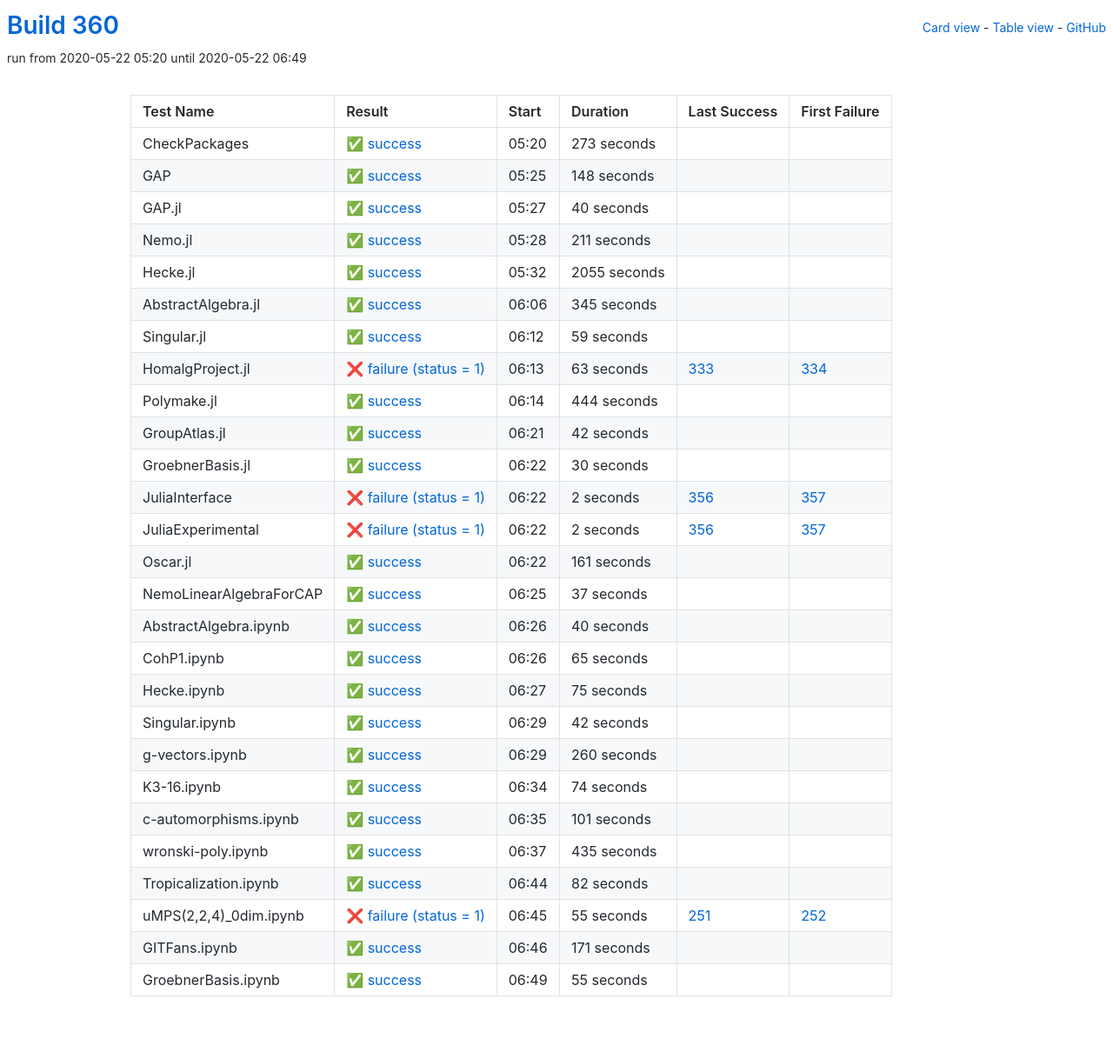
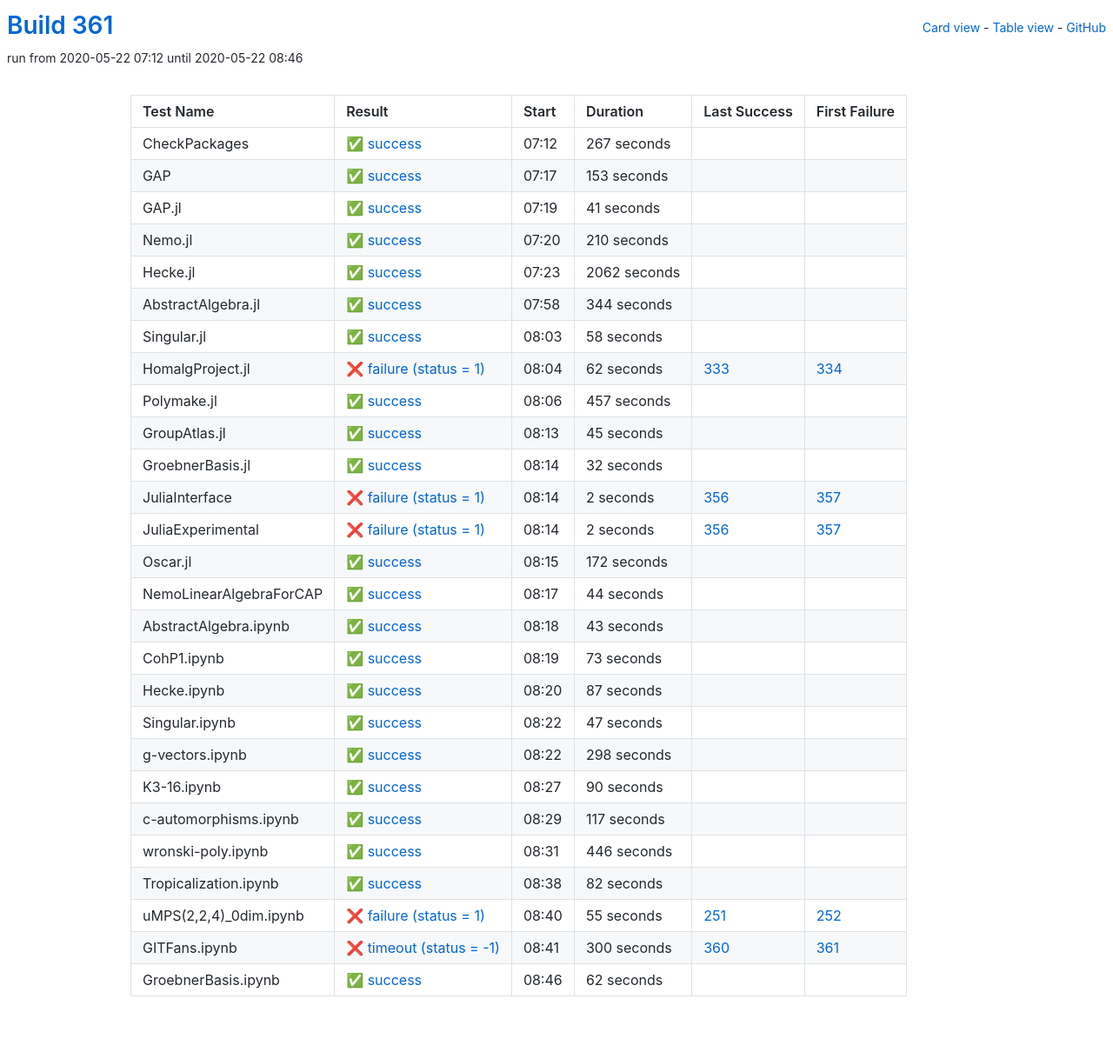
Before and after one commit to oscar-system/oscar-ci-status-1.4, a Jekyll site: the page built from table.html, in a window 1280 px wide. Shown: the whole page at 87% size. Built offline with Jekyll 4.4.1, drawn with Linux system fonts in a browser that asks for light colours.

Commit message:
Build 361

```diff
--- a/_data/ci.yml
+++ b/_data/ci.yml
@@ -1,137 +1,137 @@
-build: 360
-build_url: https://oscarci.mathematik.uni-kl.de/job/oscar-julia-1.4/360/
+build: 361
+build_url: https://oscarci.mathematik.uni-kl.de/job/oscar-julia-1.4/361/
 job: oscar-julia-1.4
 tests:
-- duration: 273
+- duration: 267
   exitcode: 0
   first_failure: false
   first_failure_url: null
   id: checkpackages
   last_success: false
   last_success_url: null
-  log: https://oscarci.mathematik.uni-kl.de/job/oscar-julia-1.4/360/artifact/logs/build-360/CheckPackages.log
+  log: https://oscarci.mathematik.uni-kl.de/job/oscar-julia-1.4/361/artifact/logs/build-361/CheckPackages.log
   name: CheckPackages
-  start: 2020-05-22 05:20
+  start: 2020-05-22 07:12
   status: success
   success: true
-- duration: 148
+- duration: 153
   exitcode: 0
   first_failure: false
   first_failure_url: null
   id: gap
   last_success: false
   last_success_url: null
-  log: https://oscarci.mathematik.uni-kl.de/job/oscar-julia-1.4/360/artifact/logs/build-360/GAP.log
+  log: https://oscarci.mathematik.uni-kl.de/job/oscar-julia-1.4/361/artifact/logs/build-361/GAP.log
   name: GAP
-  start: 2020-05-22 05:25
+  start: 2020-05-22 07:17
   status: success
   success: true
-- duration: 40
+- duration: 41
   exitcode: 0
   first_failure: false
   first_failure_url: null
   id: gap-jl
   last_success: false
   last_success_url: null
-  log: https://oscarci.mathematik.uni-kl.de/job/oscar-julia-1.4/360/artifact/logs/build-360/GAP.jl.log
+  log: https://oscarci.mathematik.uni-kl.de/job/oscar-julia-1.4/361/artifact/logs/build-361/GAP.jl.log
   name: GAP.jl
-  start: 2020-05-22 05:27
+  start: 2020-05-22 07:19
   status: success
   success: true
-- duration: 211
+- duration: 210
   exitcode: 0
   first_failure: false
   first_failure_url: null
   id: nemo-jl
   last_success: false
   last_success_url: null
-  log: https://oscarci.mathematik.uni-kl.de/job/oscar-julia-1.4/360/artifact/logs/build-360/Nemo.jl.log
+  log: https://oscarci.mathematik.uni-kl.de/job/oscar-julia-1.4/361/artifact/logs/build-361/Nemo.jl.log
   name: Nemo.jl
-  start: 2020-05-22 05:28
+  start: 2020-05-22 07:20
   status: success
   success: true
-- duration: 2055
+- duration: 2062
   exitcode: 0
   first_failure: false
   first_failure_url: null
   id: hecke-jl
   last_success: false
   last_success_url: null
-  log: https://oscarci.mathematik.uni-kl.de/job/oscar-julia-1.4/360/artifact/logs/build-360/Hecke.jl.log
+  log: https://oscarci.mathematik.uni-kl.de/job/oscar-julia-1.4/361/artifact/logs/build-361/Hecke.jl.log
   name: Hecke.jl
-  start: 2020-05-22 05:32
+  start: 2020-05-22 07:23
   status: success
   success: true
-- duration: 345
+- duration: 344
   exitcode: 0
   first_failure: false
   first_failure_url: null
   id: abstractalgebra-jl
   last_success: false
   last_success_url: null
-  log: https://oscarci.mathematik.uni-kl.de/job/oscar-julia-1.4/360/artifact/logs/build-360/AbstractAlgebra.jl.log
+  log: https://oscarci.mathematik.uni-kl.de/job/oscar-julia-1.4/361/artifact/logs/build-361/AbstractAlgebra.jl.log
   name: AbstractAlgebra.jl
-  start: 2020-05-22 06:06
+  start: 2020-05-22 07:58
   status: success
   success: true
-- duration: 59
+- duration: 58
   exitcode: 0
   first_failure: false
   first_failure_url: null
   id: singular-jl
   last_success: false
   last_success_url: null
-  log: https://oscarci.mathematik.uni-kl.de/job/oscar-julia-1.4/360/artifact/logs/build-360/Singular.jl.log
+  log: https://oscarci.mathematik.uni-kl.de/job/oscar-julia-1.4/361/artifact/logs/build-361/Singular.jl.log
   name: Singular.jl
-  start: 2020-05-22 06:12
+  start: 2020-05-22 08:03
   status: success
   success: true
-- duration: 63
+- duration: 62
   exitcode: 1
   first_failure: 334
   first_failure_url: https://oscarci.mathematik.uni-kl.de/job/oscar-julia-1.4/334/
   id: homalgproject-jl
   last_success: 333
   last_success_url: https://oscarci.mathematik.uni-kl.de/job/oscar-julia-1.4/333/
-  log: https://oscarci.mathematik.uni-kl.de/job/oscar-julia-1.4/360/artifact/logs/build-360/HomalgProject.jl.log
+  log: https://oscarci.mathematik.uni-kl.de/job/oscar-julia-1.4/361/artifact/logs/build-361/HomalgProject.jl.log
   name: HomalgProject.jl
-  start: 2020-05-22 06:13
+  start: 2020-05-22 08:04
   status: failure
   success: false
-- duration: 444
+- duration: 457
   exitcode: 0
   first_failure: false
   first_failure_url: null
   id: polymake-jl
   last_success: false
   last_success_url: null
-  log: https://oscarci.mathematik.uni-kl.de/job/oscar-julia-1.4/360/artifact/logs/build-360/Polymake.jl.log
+  log: https://oscarci.mathematik.uni-kl.de/job/oscar-julia-1.4/361/artifact/logs/build-361/Polymake.jl.log
   name: Polymake.jl
-  start: 2020-05-22 06:14
+  start: 2020-05-22 08:06
   status: success
   success: true
-- duration: 42
+- duration: 45
   exitcode: 0
   first_failure: false
   first_failure_url: null
   id: groupatlas-jl
   last_success: false
   last_success_url: null
-  log: https://oscarci.mathematik.uni-kl.de/job/oscar-julia-1.4/360/artifact/logs/build-360/GroupAtlas.jl.log
+  log: https://oscarci.mathematik.uni-kl.de/job/oscar-julia-1.4/361/artifact/logs/build-361/GroupAtlas.jl.log
   name: GroupAtlas.jl
-  start: 2020-05-22 06:21
+  start: 2020-05-22 08:13
   status: success
   success: true
-- duration: 30
+- duration: 32
   exitcode: 0
   first_failure: false
   first_failure_url: null
   id: groebnerbasis-jl
   last_success: false
   last_success_url: null
-  log: https://oscarci.mathematik.uni-kl.de/job/oscar-julia-1.4/360/artifact/logs/build-360/GroebnerBasis.jl.log
+  log: https://oscarci.mathematik.uni-kl.de/job/oscar-julia-1.4/361/artifact/logs/build-361/GroebnerBasis.jl.log
   name: GroebnerBasis.jl
-  start: 2020-05-22 06:22
+  start: 2020-05-22 08:14
   status: success
   success: true
 - duration: 2
@@ -141,9 +141,9 @@ tests:
   id: juliainterface
   last_success: 356
   last_success_url: https://oscarci.mathematik.uni-kl.de/job/oscar-julia-1.4/356/
-  log: https://oscarci.mathematik.uni-kl.de/job/oscar-julia-1.4/360/artifact/logs/build-360/JuliaInterface.log
+  log: https://oscarci.mathematik.uni-kl.de/job/oscar-julia-1.4/361/artifact/logs/build-361/JuliaInterface.log
   name: JuliaInterface
-  start: 2020-05-22 06:22
+  start: 2020-05-22 08:14
   status: failure
   success: false
 - duration: 2
@@ -153,129 +153,129 @@ tests:
   id: juliaexperimental
   last_success: 356
   last_success_url: https://oscarci.mathematik.uni-kl.de/job/oscar-julia-1.4/356/
-  log: https://oscarci.mathematik.uni-kl.de/job/oscar-julia-1.4/360/artifact/logs/build-360/JuliaExperimental.log
+  log: https://oscarci.mathematik.uni-kl.de/job/oscar-julia-1.4/361/artifact/logs/build-361/JuliaExperimental.log
   name: JuliaExperimental
-  start: 2020-05-22 06:22
+  start: 2020-05-22 08:14
   status: failure
   success: false
-- duration: 161
+- duration: 172
   exitcode: 0
   first_failure: false
   first_failure_url: null
   id: oscar-jl
   last_success: false
   last_success_url: null
-  log: https://oscarci.mathematik.uni-kl.de/job/oscar-julia-1.4/360/artifact/logs/build-360/Oscar.jl.log
+  log: https://oscarci.mathematik.uni-kl.de/job/oscar-julia-1.4/361/artifact/logs/build-361/Oscar.jl.log
   name: Oscar.jl
-  start: 2020-05-22 06:22
+  start: 2020-05-22 08:15
   status: success
   success: true
-- duration: 37
+- duration: 44
   exitcode: 0
   first_failure: false
   first_failure_url: null
   id: nemolinearalgebraforcap
   last_success: false
   last_success_url: null
-  log: https://oscarci.mathematik.uni-kl.de/job/oscar-julia-1.4/360/artifact/logs/build-360/NemoLinearAlgebraForCAP.log
+  log: https://oscarci.mathematik.uni-kl.de/job/oscar-julia-1.4/361/artifact/logs/build-361/NemoLinearAlgebraForCAP.log
   name: NemoLinearAlgebraForCAP
-  start: 2020-05-22 06:25
+  start: 2020-05-22 08:17
   status: success
   success: true
-- duration: 40
+- duration: 43
   exitcode: 0
   first_failure: false
   first_failure_url: null
   id: abstractalgebra-ipynb
   last_success: false
   last_success_url: null
-  log: https://oscarci.mathematik.uni-kl.de/job/oscar-julia-1.4/360/artifact/logs/build-360/AbstractAlgebra.ipynb.log
+  log: https://oscarci.mathematik.uni-kl.de/job/oscar-julia-1.4/361/artifact/logs/build-361/AbstractAlgebra.ipynb.log
   name: AbstractAlgebra.ipynb
-  start: 2020-05-22 06:26
+  start: 2020-05-22 08:18
   status: success
   success: true
-- duration: 65
+- duration: 73
   exitcode: 0
   first_failure: false
   first_failure_url: null
   id: cohp1-ipynb
   last_success: false
   last_success_url: null
-  log: https://oscarci.mathematik.uni-kl.de/job/oscar-julia-1.4/360/artifact/logs/build-360/CohP1.ipynb.log
+  log: https://oscarci.mathematik.uni-kl.de/job/oscar-julia-1.4/361/artifact/logs/build-361/CohP1.ipynb.log
   name: CohP1.ipynb
-  start: 2020-05-22 06:26
+  start: 2020-05-22 08:19
   status: success
   success: true
-- duration: 75
+- duration: 87
   exitcode: 0
   first_failure: false
   first_failure_url: null
   id: hecke-ipynb
   last_success: false
   last_success_url: null
-  log: https://oscarci.mathematik.uni-kl.de/job/oscar-julia-1.4/360/artifact/logs/build-360/Hecke.ipynb.log
+  log: https://oscarci.mathematik.uni-kl.de/job/oscar-julia-1.4/361/artifact/logs/build-361/Hecke.ipynb.log
   name: Hecke.ipynb
-  start: 2020-05-22 06:27
+  start: 2020-05-22 08:20
   status: success
   success: true
-- duration: 42
+- duration: 47
   exitcode: 0
   first_failure: false
   first_failure_url: null
   id: singular-ipynb
   last_success: false
   last_success_url: null
-  log: https://oscarci.mathematik.uni-kl.de/job/oscar-julia-1.4/360/artifact/logs/build-360/Singular.ipynb.log
+  log: https://oscarci.mathematik.uni-kl.de/job/oscar-julia-1.4/361/artifact/logs/build-361/Singular.ipynb.log
   name: Singular.ipynb
-  start: 2020-05-22 06:29
+  start: 2020-05-22 08:22
   status: success
   success: true
-- duration: 260
+- duration: 298
   exitcode: 0
   first_failure: false
   first_failure_url: null
   id: g-vectors-ipynb
   last_success: false
   last_success_url: null
-  log: https://oscarci.mathematik.uni-kl.de/job/oscar-julia-1.4/360/artifact/logs/build-360/g-vectors.ipynb.log
+  log: https://oscarci.mathematik.uni-kl.de/job/oscar-julia-1.4/361/artifact/logs/build-361/g-vectors.ipynb.log
   name: g-vectors.ipynb
-  start: 2020-05-22 06:29
+  start: 2020-05-22 08:22
   status: success
   success: true
-- duration: 74
+- duration: 90
   exitcode: 0
   first_failure: false
   first_failure_url: null
   id: k3-16-ipynb
   last_success: false
   last_success_url: null
-  log: https://oscarci.mathematik.uni-kl.de/job/oscar-julia-1.4/360/artifact/logs/build-360/K3-16.ipynb.log
+  log: https://oscarci.mathematik.uni-kl.de/job/oscar-julia-1.4/361/artifact/logs/build-361/K3-16.ipynb.log
   name: K3-16.ipynb
-  start: 2020-05-22 06:34
+  start: 2020-05-22 08:27
   status: success
   success: true
-- duration: 101
+- duration: 117
   exitcode: 0
   first_failure: false
   first_failure_url: null
   id: c-automorphisms-ipynb
   last_success: false
   last_success_url: null
-  log: https://oscarci.mathematik.uni-kl.de/job/oscar-julia-1.4/360/artifact/logs/build-360/c-automorphisms.ipynb.log
+  log: https://oscarci.mathematik.uni-kl.de/job/oscar-julia-1.4/361/artifact/logs/build-361/c-automorphisms.ipynb.log
   name: c-automorphisms.ipynb
-  start: 2020-05-22 06:35
+  start: 2020-05-22 08:29
   status: success
   success: true
-- duration: 435
+- duration: 446
   exitcode: 0
   first_failure: false
   first_failure_url: null
   id: wronski-poly-ipynb
   last_success: false
   last_success_url: null
-  log: https://oscarci.mathematik.uni-kl.de/job/oscar-julia-1.4/360/artifact/logs/build-360/wronski-poly.ipynb.log
+  log: https://oscarci.mathematik.uni-kl.de/job/oscar-julia-1.4/361/artifact/logs/build-361/wronski-poly.ipynb.log
   name: wronski-poly.ipynb
-  start: 2020-05-22 06:37
+  start: 2020-05-22 08:31
   status: success
   success: true
 - duration: 82
@@ -285,9 +285,9 @@ tests:
   id: tropicalization-ipynb
   last_success: false
   last_success_url: null
-  log: https://oscarci.mathematik.uni-kl.de/job/oscar-julia-1.4/360/artifact/logs/build-360/Tropicalization.ipynb.log
+  log: https://oscarci.mathematik.uni-kl.de/job/oscar-julia-1.4/361/artifact/logs/build-361/Tropicalization.ipynb.log
   name: Tropicalization.ipynb
-  start: 2020-05-22 06:44
+  start: 2020-05-22 08:38
   status: success
   success: true
 - duration: 55
@@ -297,32 +297,32 @@ tests:
   id: umps-2-2-4-0dim-ipynb
   last_success: 251
   last_success_url: https://oscarci.mathematik.uni-kl.de/job/oscar-julia-1.4/251/
-  log: https://oscarci.mathematik.uni-kl.de/job/oscar-julia-1.4/360/artifact/logs/build-360/uMPS-2-2-4-_0dim.ipynb.log
+  log: https://oscarci.mathematik.uni-kl.de/job/oscar-julia-1.4/361/artifact/logs/build-361/uMPS-2-2-4-_0dim.ipynb.log
   name: uMPS(2,2,4)_0dim.ipynb
-  start: 2020-05-22 06:45
+  start: 2020-05-22 08:40
   status: failure
   success: false
-- duration: 171
-  exitcode: 0
-  first_failure: false
-  first_failure_url: null
+- duration: 300
+  exitcode: -1
+  first_failure: 361
+  first_failure_url: https://oscarci.mathematik.uni-kl.de/job/oscar-julia-1.4/361/
   id: gitfans-ipynb
-  last_success: false
-  last_success_url: null
-  log: https://oscarci.mathematik.uni-kl.de/job/oscar-julia-1.4/360/artifact/logs/build-360/GITFans.ipynb.log
+  last_success: 360
+  last_success_url: https://oscarci.mathematik.uni-kl.de/job/oscar-julia-1.4/360/
+  log: https://oscarci.mathematik.uni-kl.de/job/oscar-julia-1.4/361/artifact/logs/build-361/GITFans.ipynb.log
   name: GITFans.ipynb
-  start: 2020-05-22 06:46
-  status: success
-  success: true
-- duration: 55
+  start: 2020-05-22 08:41
+  status: timeout
+  success: false
+- duration: 62
   exitcode: 0
   first_failure: false
   first_failure_url: null
   id: groebnerbasis-ipynb
   last_success: false
   last_success_url: null
-  log: https://oscarci.mathematik.uni-kl.de/job/oscar-julia-1.4/360/artifact/logs/build-360/GroebnerBasis.ipynb.log
+  log: https://oscarci.mathematik.uni-kl.de/job/oscar-julia-1.4/361/artifact/logs/build-361/GroebnerBasis.ipynb.log
   name: GroebnerBasis.ipynb
-  start: 2020-05-22 06:49
+  start: 2020-05-22 08:46
   status: success
   success: true
```
Also changed, not shown: README.md.
